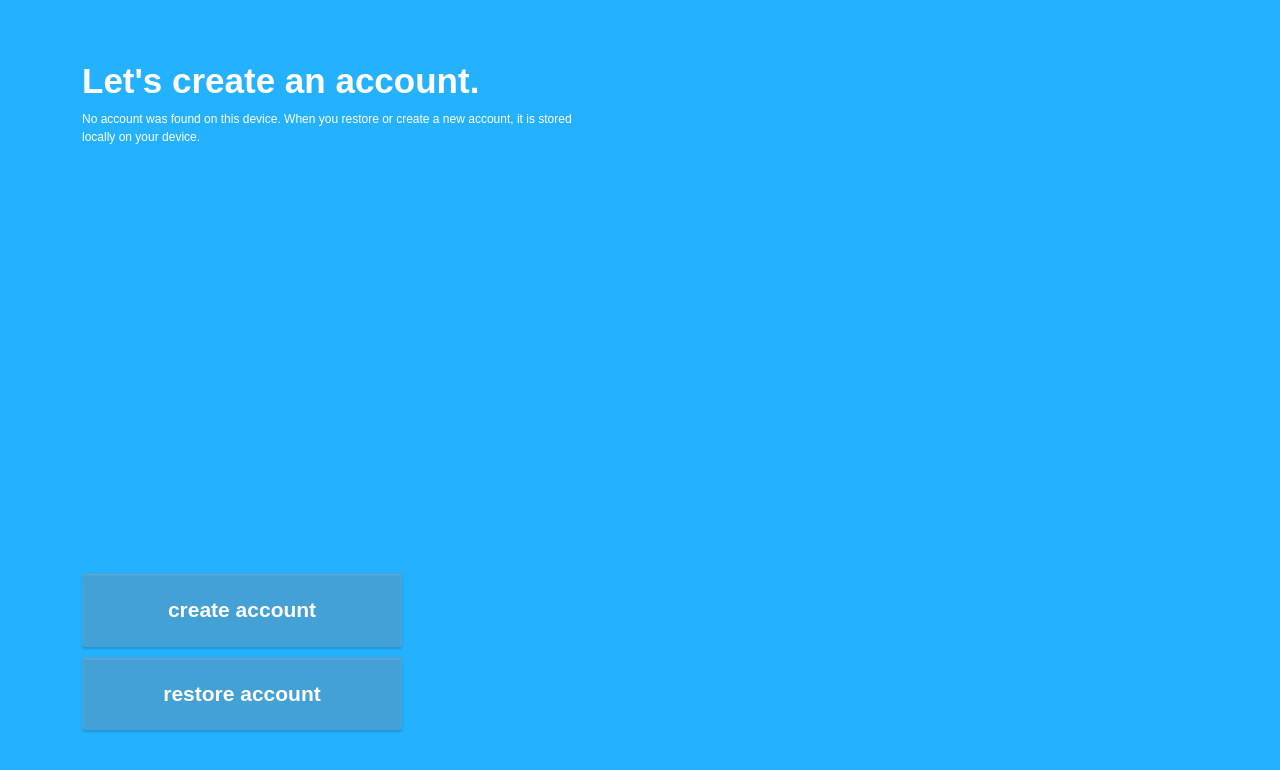
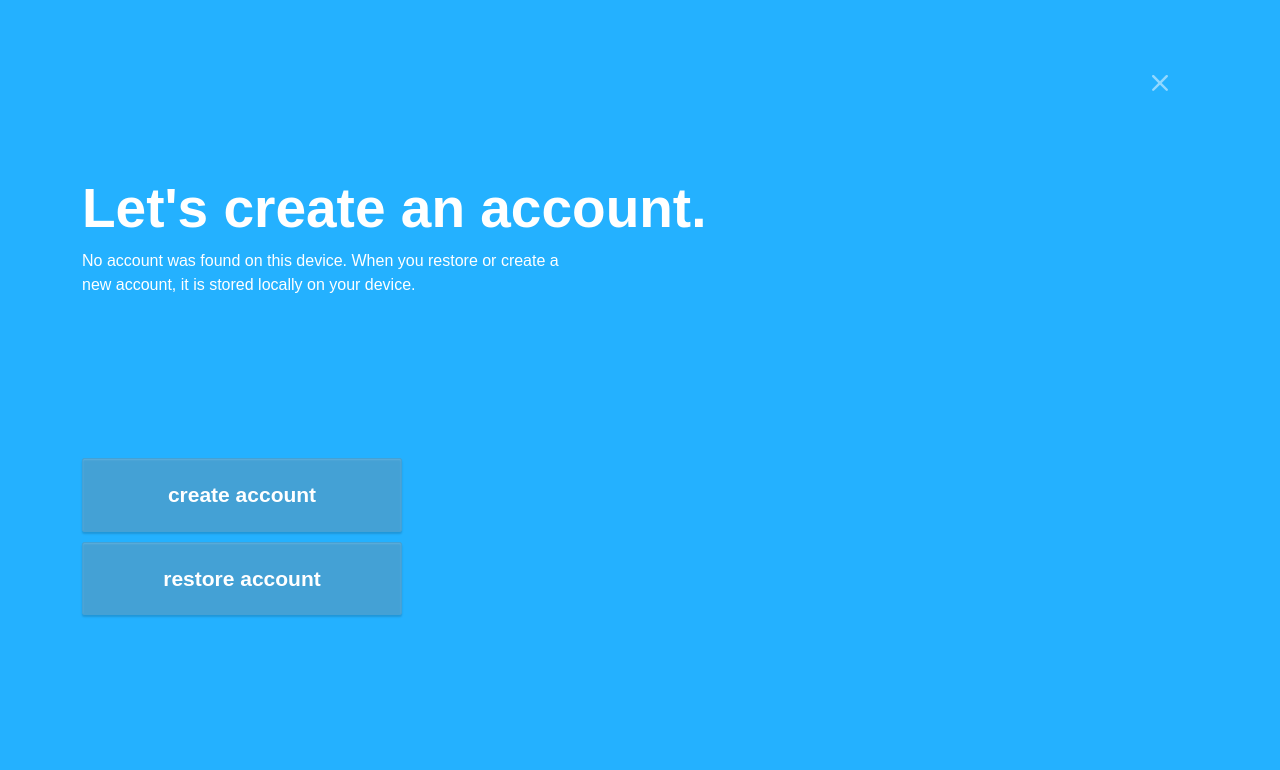
Before and after one commit to sugarpusher/sc-terminal, a website: page usr-view-create.html in a window 1280 px wide. Drawn offline with Linux system fonts and the light colour scheme.

Commit message:
Create Account screen

```diff
--- a/sass/style.scss
+++ b/sass/style.scss
@@ -28,13 +28,34 @@ body {
     color: $black;
     text-align: center;
     font-size: 12px;
-    min-height: 100vh;
+    height: 100vh;
     display: flex;
+    flex-direction: column;
+    align-items: stretch;
+    justify-content: center;
+}
+
+main {
+    display: flex;
+}
+
+.btns {
+
 }
 
 .container {
     @media screen and (max-width: 767.98px) {
         max-width: 300px;
+    }
+}
+
+.close {
+    text-align: right;
+    position: absolute;
+    top: 60px;
+    width: 100%;
+    img {
+        padding: 15px 30px 15px 15px;
     }
 }
 
@@ -110,6 +131,17 @@ h1 {
 header {
     p {
         max-width: 500px;
+        font-weight: 100;
+    }
+    @media screen and (min-width: 768px) {
+        h1 {
+            font-size: 55px;
+            font-weight: 800;
+        }
+        p {
+            font-size: 16px;
+            font-weight: 300;
+        }
     }
 }
 
@@ -117,12 +149,11 @@ header {
     display: flex;
     flex-direction: column;
     justify-content: space-between;
+    // height: 100%;
+    height: 450px;
+    max-height: 100%;
     @media screen and (min-width: 768px) {
         text-align: left;
-
-        // flex-direction: row;
-        // align-items: center;
-        // gap: 40px;
     }
 }
 
--- a/usr-view-create.html
+++ b/usr-view-create.html
@@ -17,19 +17,25 @@
 		<title>Swarm City</title>
     </head>
     <body class="bg-info py-60">
-        <div class="close"></div>
+        <div class="close">
+            <div class="container position-relative">
+                <a href="/">
+                    <img src="assets/imgs/close.svg" />
+                </a>
+            </div>
+        </div>
         <main class="container flex-space">
             <header>
                 <h1>
                     Let's create an account.
                 </h1>
-                <p class="fw-100">No account was found on this device. When you restore or create a new account, it is stored locally on your device.</p>
+                <p>No account was found on this device. When you restore or create a new account, it is stored locally on your device.</p>
             </header>
             <div class="btns">
-                <a class="btn btn-info" href="/">
+                <a class="btn btn-info" href="usr-view-choose-avatar-and-username.html">
                     create account
                 </a>
-                <a class="btn btn-info" href="/">
+                <a class="btn btn-info" href="usr-view-restore-select.html">
                     restore account
                 </a>
             </div>
```
Also changed, not shown: assets/imgs/close.svg (renamed from assets/imgs/Shape.svg), css/style.css, usr-view-choose-avatar-and-username.html (added), usr-view-restore-select.html (added).
